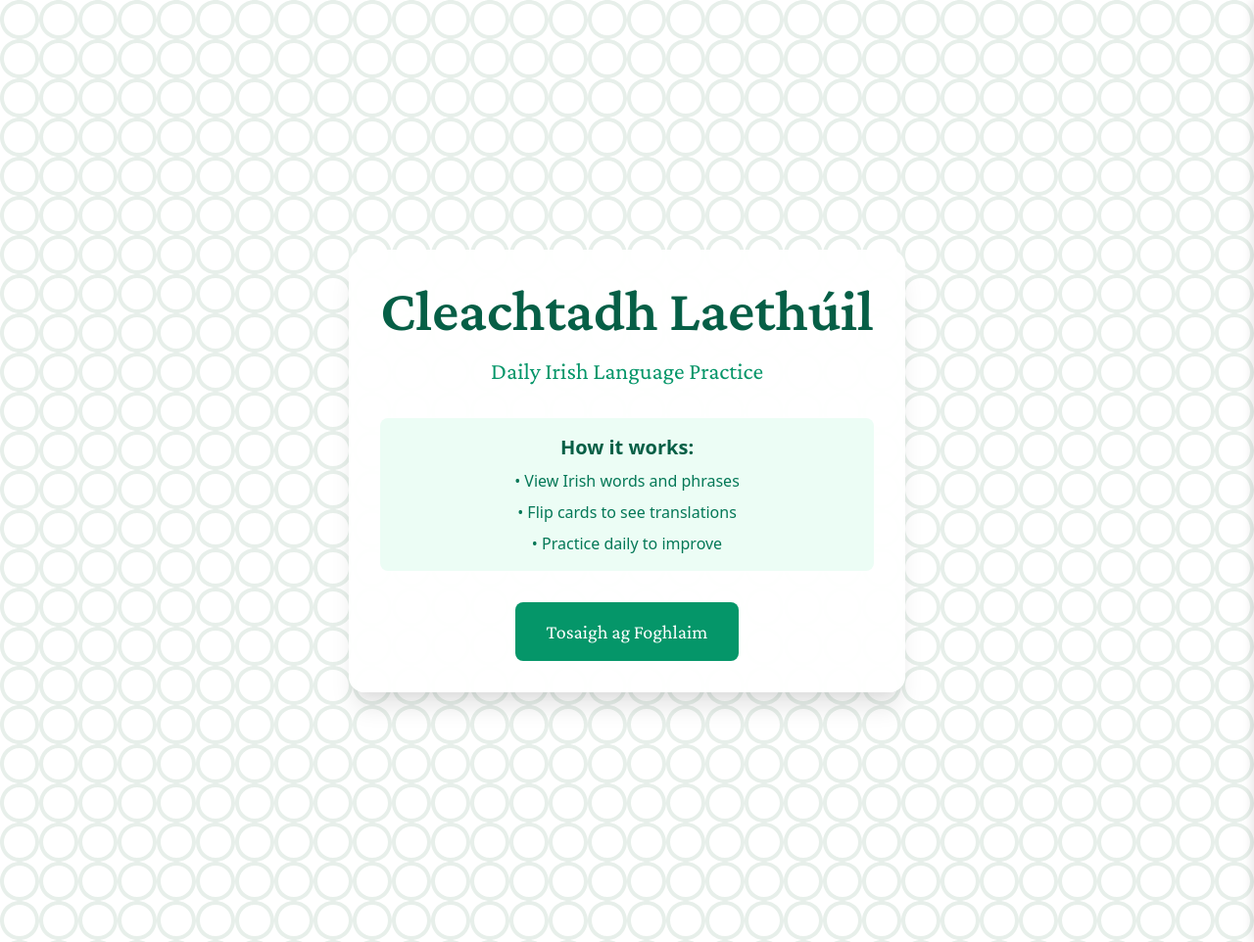
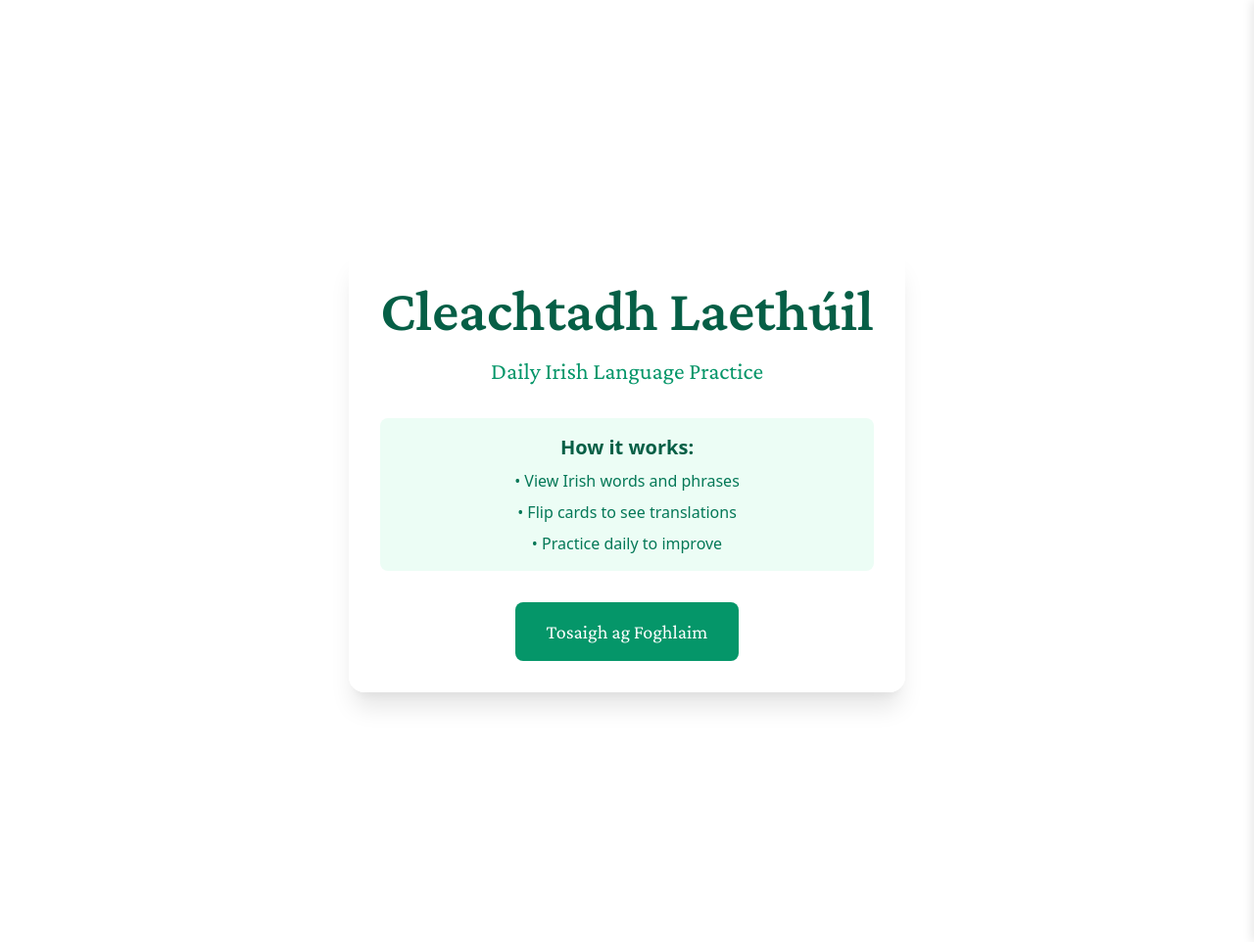
Before and after one commit to Michaelogclarke/irish-learning, a Flask app: page / in a window 1280 px wide. Shown: the whole page at 98% size. Run offline with Flask 3, Linux system fonts and the light colour scheme.

Commit message:
added a white background instead of the circles

```diff
--- a/templates/index.html
+++ b/templates/index.html
@@ -280,7 +280,7 @@
         }
     </style>
 </head>
-<body class="bg-gradient-to-br from-green-50 to-green-100 min-h-screen celtic-pattern py-8">
+<body class="bg-white min-h-screen py-8">
     <!-- Side Menu -->
     <div class="side-menu-overlay"></div>
     <div class="side-menu">
```
Also changed, not shown: requirements.txt (line endings or trailing spaces).
